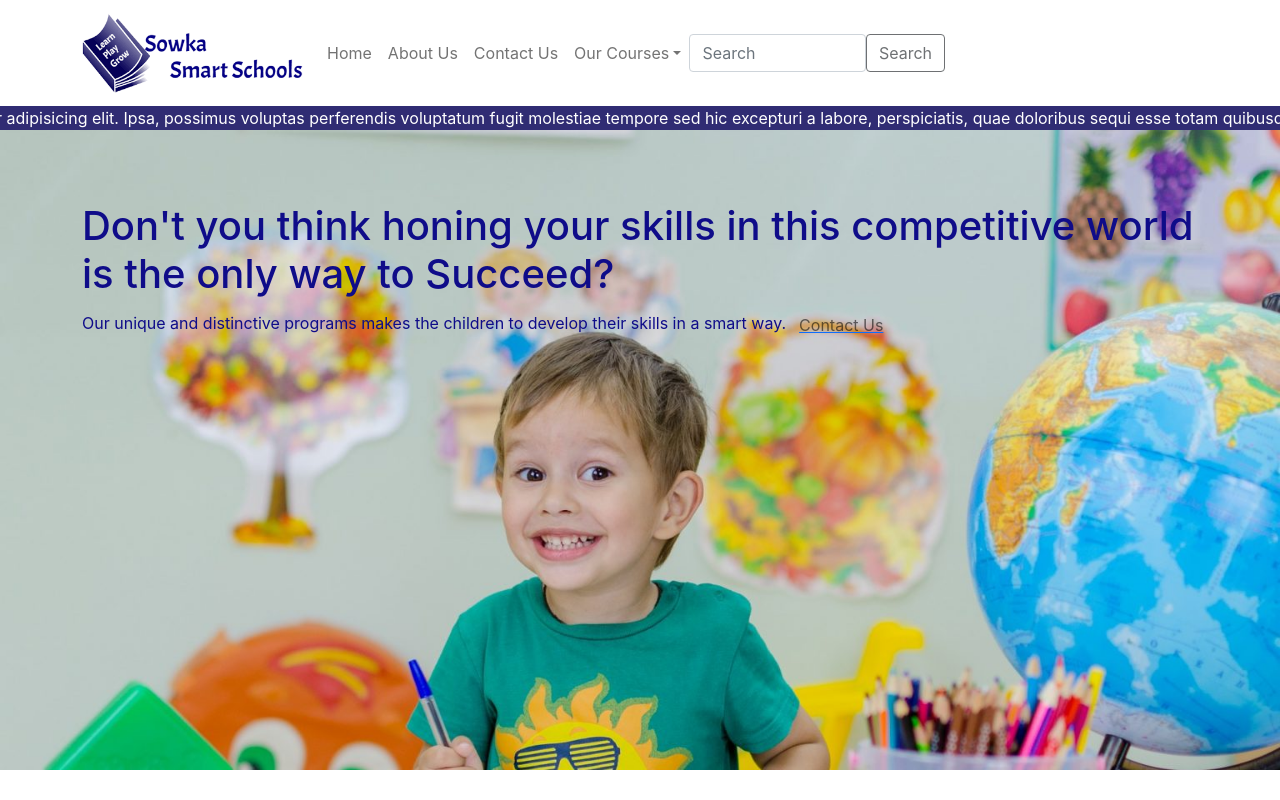
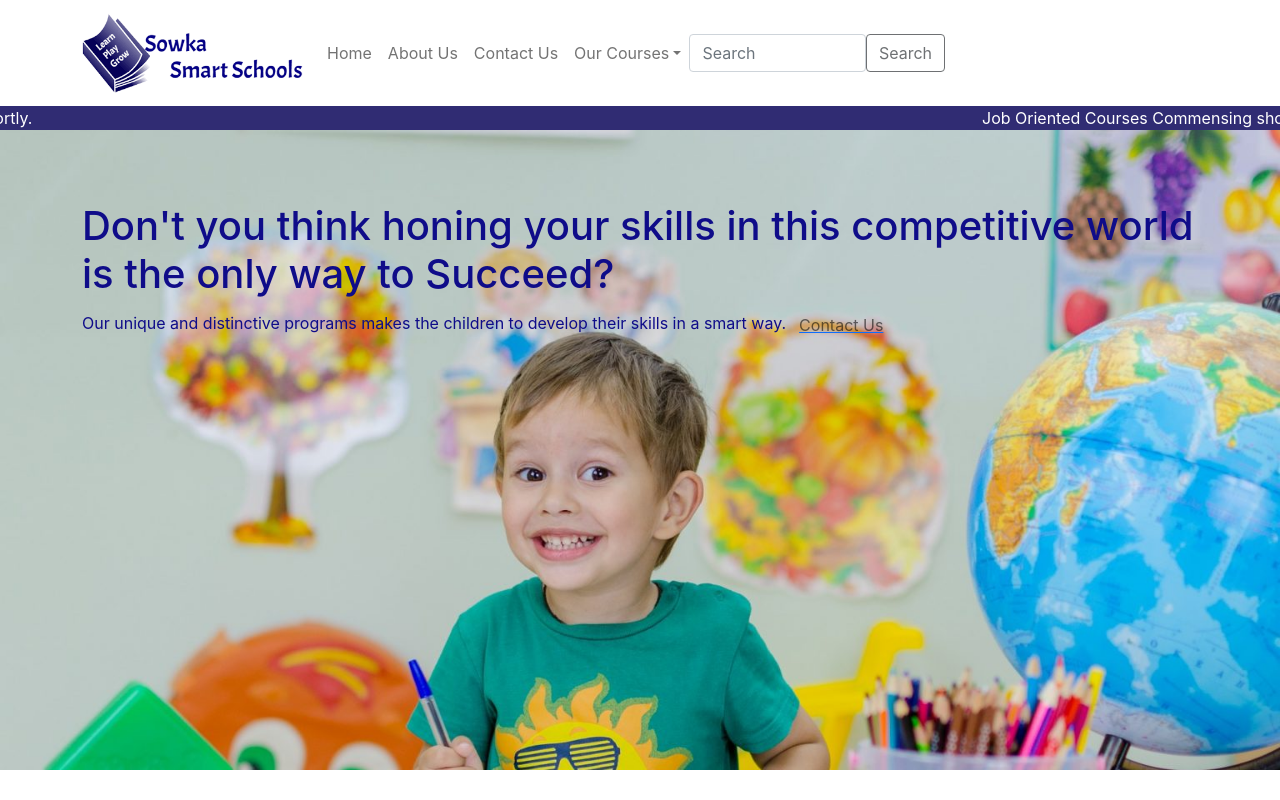
Before and after one commit to sowkasmartschools/sowkasmartschools.github.io, a React (Create React App) app: page / in a window 1280 px wide. Shown: the top 800 px of the page. Built offline with nearby package versions, Linux system fonts and the light colour scheme.

Commit message:
july 11th changes

```diff
--- a/src/App.js
+++ b/src/App.js
@@ -19,7 +19,7 @@ function App() {
   return (
     <Router>
       <NavigationBar/>
-      <Marquee direction = "left"  style={marqueeStyle}>Lorem ipsum dolor sit amet consectetur adipisicing elit. Ipsa, possimus voluptas perferendis voluptatum fugit molestiae tempore sed hic excepturi a labore, perspiciatis, quae doloribus sequi esse totam quibusdam dolorem tenetur nesciunt consequatur placeat odit. Ducimus quas sunt esse laborum provident?</Marquee>
+      <Marquee direction = "left"  style={marqueeStyle}>Job Oriented Courses Commensing shortly.</Marquee>
       <Switch>
         <Route path="/" exact component={Home} />
         <Route path="/about" component={About} />
```
Also changed, not shown: 2 other files (tests, documents, lock files or other folders).
